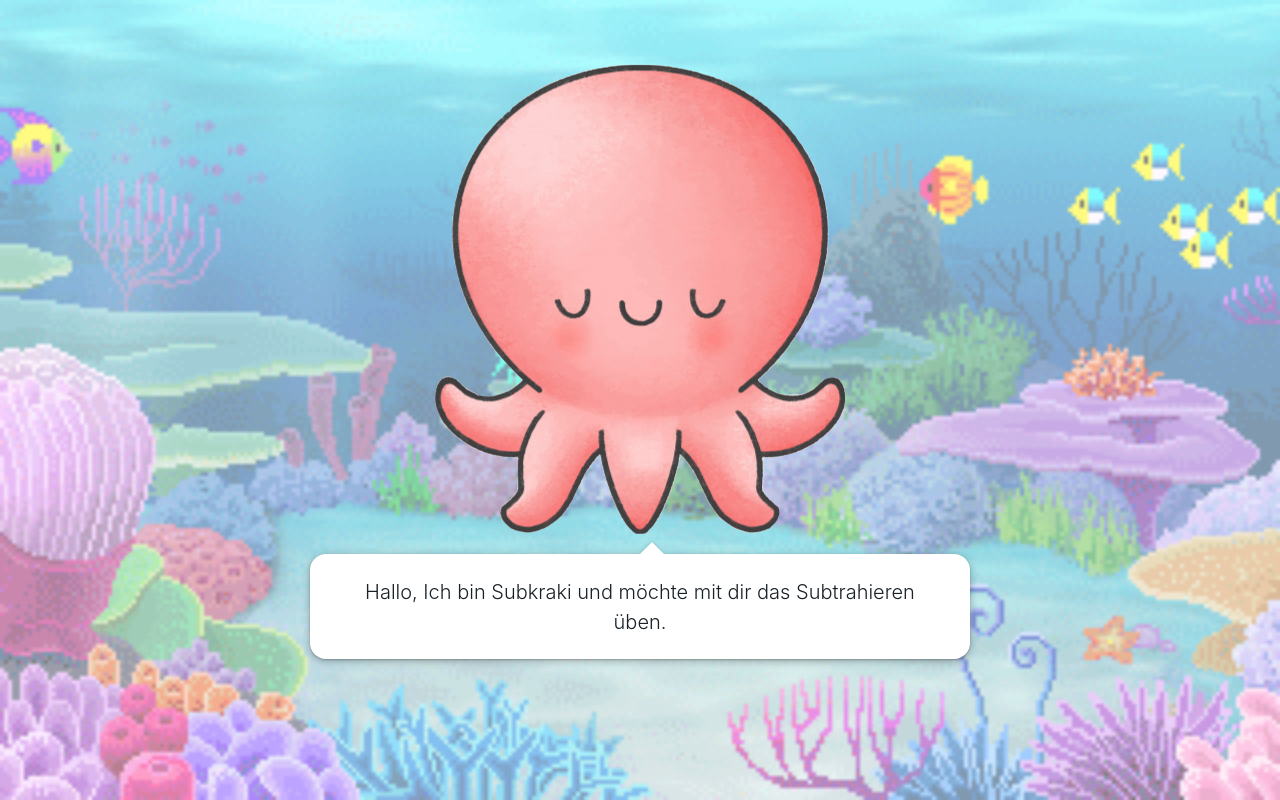
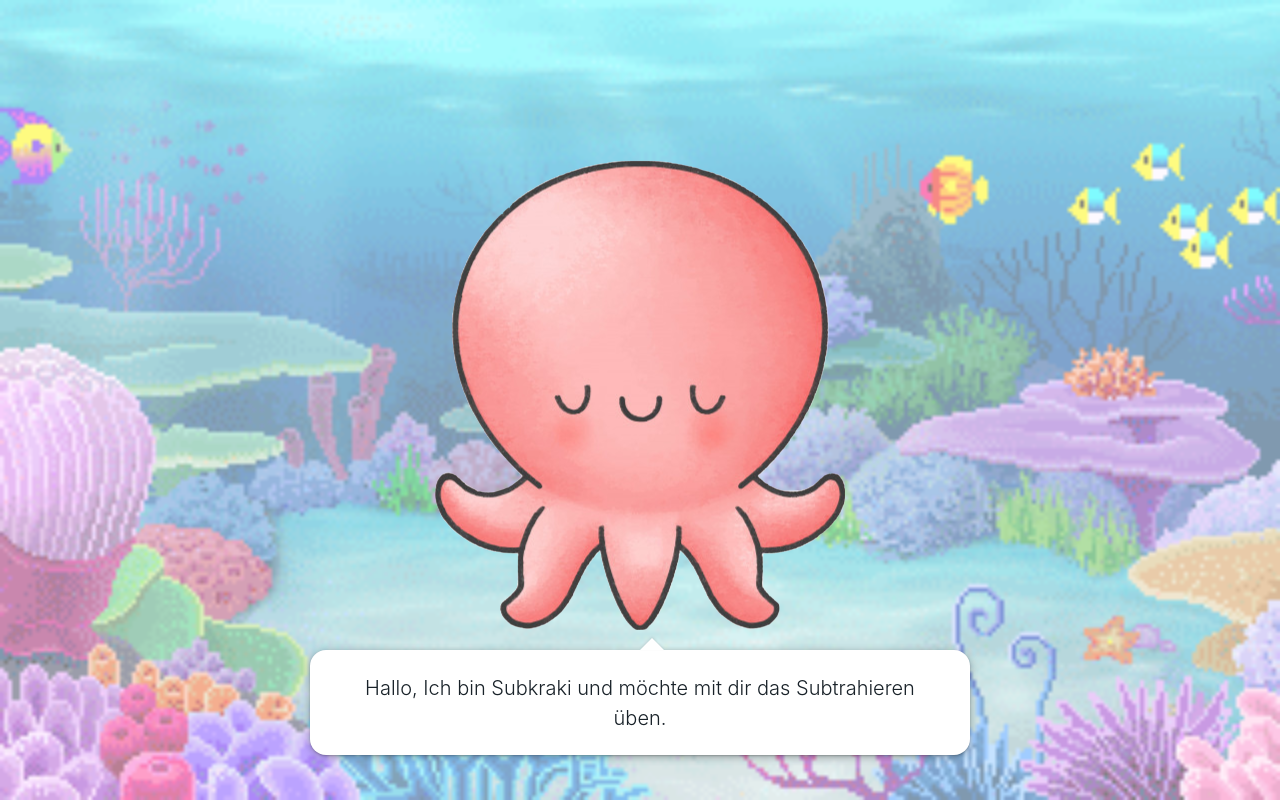
Before and after one commit to egiacomazzi/Subkraki_Web_App, a React (Create React App) app: page / in a window 1280 px wide. Built offline with nearby package versions, Linux system fonts and the light colour scheme.

Commit message:
subkraki-padding top

```diff
--- a/src/CSS/Subkraki.css
+++ b/src/CSS/Subkraki.css
@@ -1,5 +1,5 @@
 .Subkraki {
-  padding-top: 4em;
+  padding-top: 10em;
 }
 
 .Subkraki img {
```
